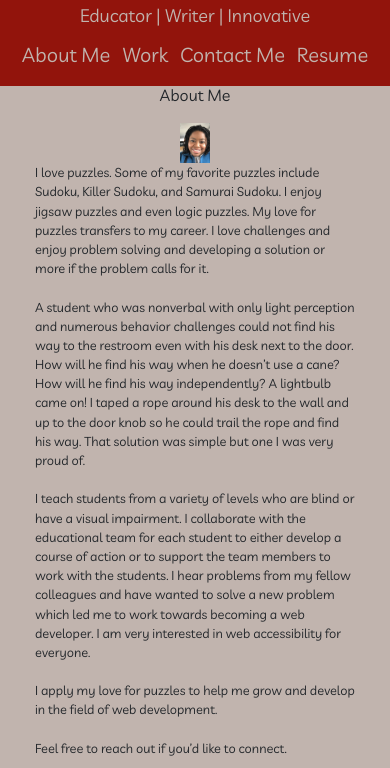
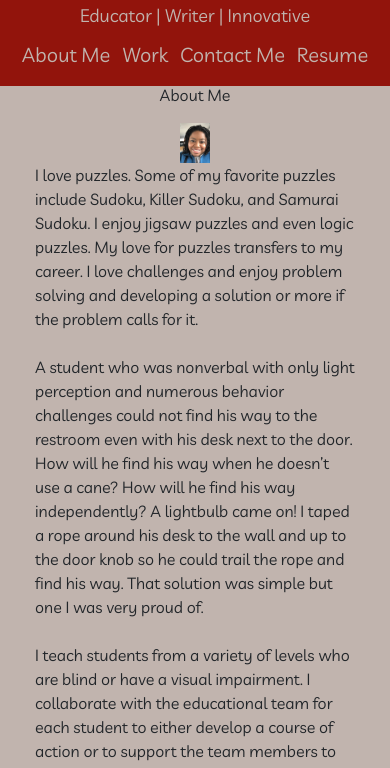
Before and after one commit to whatawhat/portfolioTwo, a plain HTML site: page index.html in a window 390 px wide. Shown: the part 54-822 px from the top of the page. Drawn offline with nearby package versions, Linux system fonts and the light colour scheme.

Commit message:
changed font size for abme section for cell phone mobile css section

```diff
--- a/assets/css/style.css
+++ b/assets/css/style.css
@@ -366,7 +366,7 @@ footer {
 
     #Abme {
         padding-left: 20px;
-        font-size: 80%;
+        font-size: 100%;
     }
 
     #Work {
```
